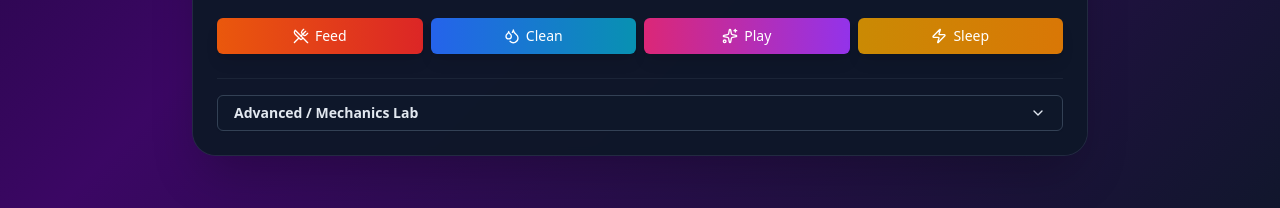
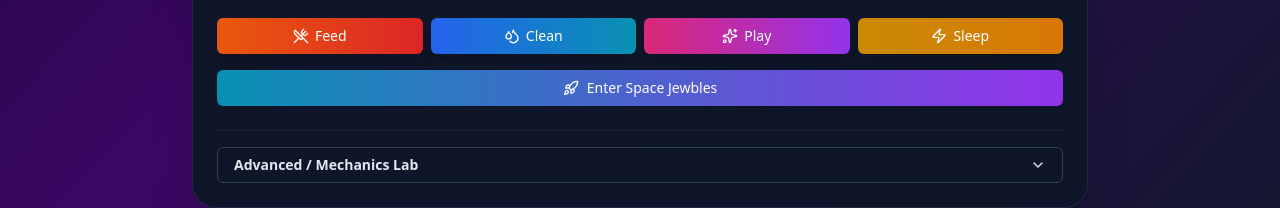
Before and after one commit to Blackcockatoo/bss, a Next.js app: page /pet in a window 1280 px wide. Shown: the part 1123-1331 px from the top of the page. Built offline with nearby package versions, Linux system fonts and the light colour scheme; no server answers.

Commit message:
Wire Blue Snake Studios live page from landing nav and hero

```diff
--- a/src/app/page.tsx
+++ b/src/app/page.tsx
@@ -342,6 +342,7 @@ export default function LandingPage() {
           <a href="#student-experience">Student App</a>
           <a href="#evidence">Evidence</a>
           <a href="#investor-brief">Investor Brief</a>
+          <a href="/blue-snake-studios.html" target="_blank" rel="noopener noreferrer">BlueSnakeStudios.com</a>
           <a className="cta-nav" href="#get-involved">Start a Pilot</a>
         </div>
       </nav>
@@ -359,6 +360,7 @@ export default function LandingPage() {
         </p>
         <div className="hero-actions">
           <a className="btn btn-gold" href="https://teachers-meta-pet-mr-brand.vercel.app/" target="_blank" rel="noopener noreferrer">Start a Free Pilot</a>
+          <a className="btn btn-ghost" href="/blue-snake-studios.html" target="_blank" rel="noopener noreferrer">Visit BlueSnakeStudios.com</a>
           <a className="btn btn-ghost" href="mailto:hello@bluesnakestudios.com.au?subject=Curriculum%20Pack%20Request">Request a Curriculum Pack</a>
         </div>
 
--- a/src/app/pet/page.tsx
+++ b/src/app/pet/page.tsx
@@ -9,7 +9,7 @@ import { PetResponseOverlay } from '@/components/PetResponseOverlay';
 import { AddonInventoryPanel } from '@/components/addons/AddonInventoryPanel';
 import { PetProfilePanel } from '@/components/addons/PetProfilePanel';
 import { initializeStarterAddons } from '@/lib/addons/starter';
-import { Sparkles, Shield, Move, UserCircle, ChevronDown, ChevronUp } from 'lucide-react';
+import { Sparkles, Shield, Move, UserCircle, ChevronDown, ChevronUp, Rocket } from 'lucide-react';
 import Link from 'next/link';
 
 export default function PetPage() {
@@ -93,6 +93,17 @@ export default function PetPage() {
           {/* Controls Bar */}
           <div className="p-6 bg-slate-900/90 border-t border-slate-700/50 flex-shrink-0">
             <HUD mode="simple" />
+            <div className="mt-4">
+              <Link href="/space-jewbles">
+                <Button
+                  type="button"
+                  className="w-full gap-2 bg-gradient-to-r from-cyan-600 to-purple-600 text-white hover:from-cyan-500 hover:to-purple-500"
+                >
+                  <Rocket className="h-4 w-4" />
+                  Enter Space Jewbles
+                </Button>
+              </Link>
+            </div>
             <div className="mt-6 border-t border-slate-800/80 pt-4">
               <Button
                 type="button"
```
